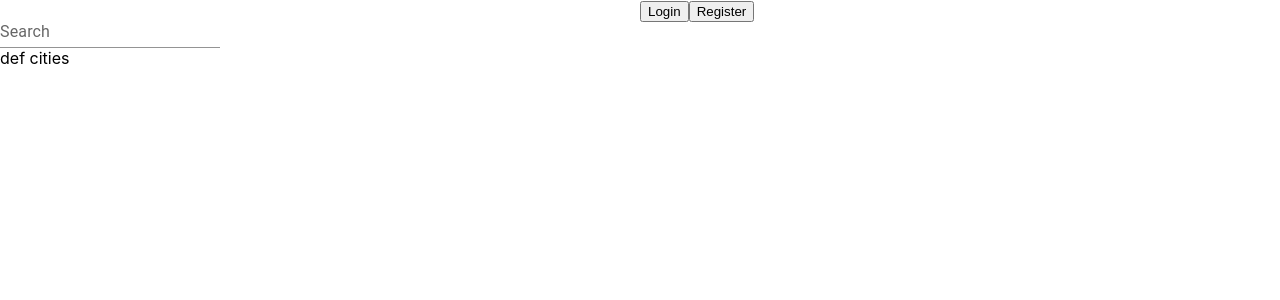
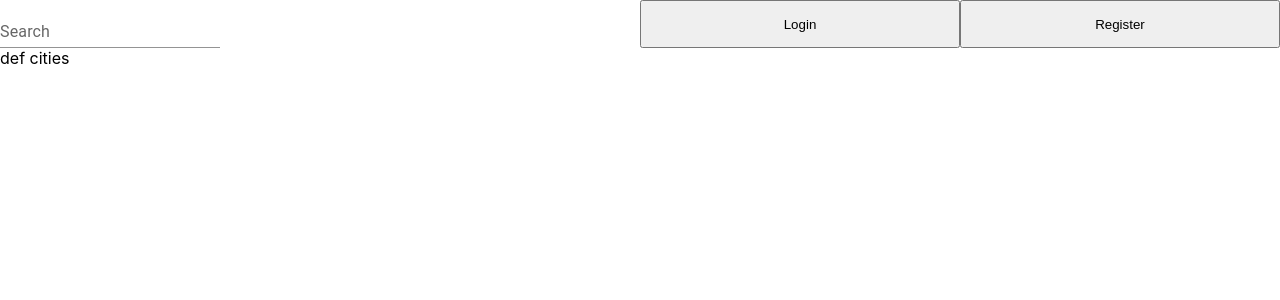
Before and after one commit to GoranAviani/react_apollo_client_3_cache, a React (Create React App) app: page / in a window 1280 px wide. Shown: the top 300 px of the page. Built offline with nearby package versions, Linux system fonts and the light colour scheme.

Commit message:
react-weather

```diff
--- a/src/ components/LoginRegister/LoginRegister.css
+++ b/src/ components/LoginRegister/LoginRegister.css
@@ -0,0 +1,5 @@
+.loginregister{
+    display: grid;
+    grid-template-columns: 1fr 1fr;
+    justify-content: space-around;
+}
```
